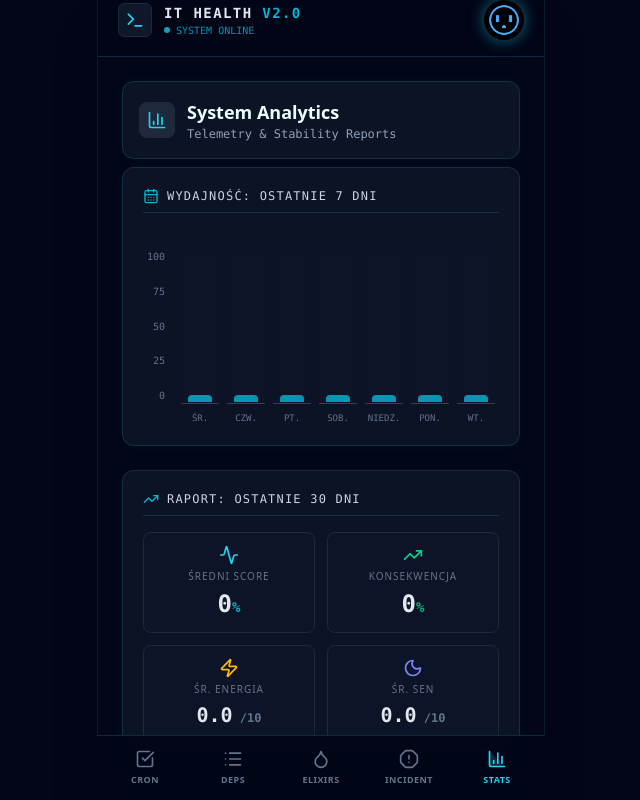
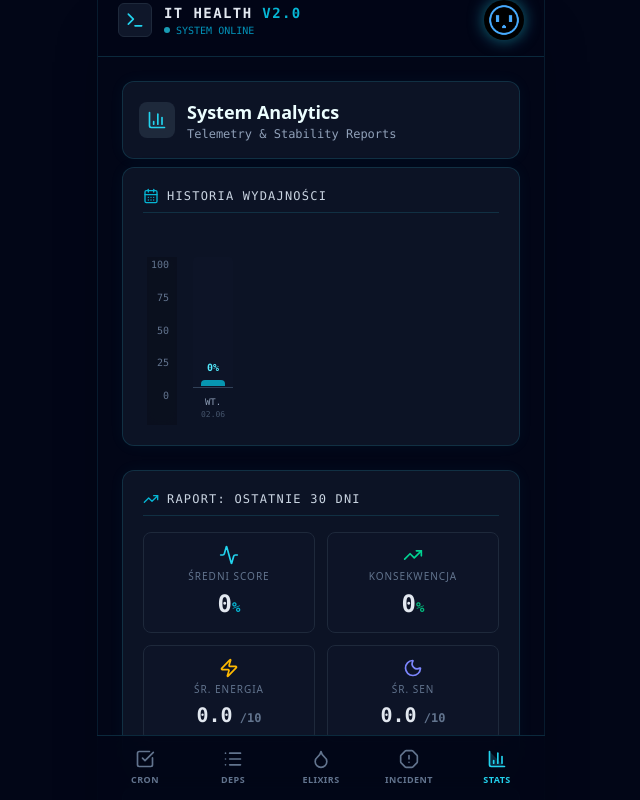
Before and after one commit to mariusz-pk/Zdrowie-IT, a React (Vite) app: page / in a window 1280 px wide. Both pictures are taken after a click on the button "STATS". Shown: the top 800 px of the page, without its empty margins (319-959 px from the left). Built offline with nearby package versions, Linux system fonts and the light colour scheme.

Commit message:
feat(analytics): refactor dynamic chart data rendering
Update Analytics component to dynamically adjust date ranges based on history length instead of fixed intervals. Clean up SVG type imports in Dependencies component.

```diff
--- a/src/components/Analytics.tsx
+++ b/src/components/Analytics.tsx
@@ -1,4 +1,4 @@
-import { useMemo } from 'react';
+import { useMemo, useRef, useEffect } from 'react';
 import { useLocalStorage } from '../hooks/useLocalStorage';
 import { BarChart3, TrendingUp, CalendarDays, Zap, Moon, Activity } from 'lucide-react';
 
@@ -41,21 +41,38 @@ const getLastNDays = (n: number) => {
 export function Analytics() {
   const [history] = useLocalStorage<Record<string, DailyCronState>>('v2_dailyCronHistory_v2', {});
 
-  const weekDates = useMemo(() => getLastNDays(7), []);
+  const chartDates = useMemo(() => {
+    const activeDates = Object.keys(history).sort();
+    const todayStr = getLastNDays(1)[0];
+
+    if (activeDates.length === 0) {
+      return [todayStr];
+    }
+
+    const firstDate = new Date(activeDates[0]);
+    const todayDate = new Date(todayStr); // Normalize to local midnight strings
+
+    const diffTime = todayDate.getTime() - firstDate.getTime();
+    const diffDays = Math.ceil(diffTime / (1000 * 60 * 60 * 24)) + 1;
+
+    return getLastNDays(Math.max(1, diffDays));
+  }, [history]);
+
   const monthDates = useMemo(() => getLastNDays(30), []);
 
-  const weekData = useMemo(() => {
-    return weekDates.map(date => {
+  const chartData = useMemo(() => {
+    return chartDates.map(date => {
       const state = history[date];
       return {
         date,
         dayName: new Date(date).toLocaleDateString('pl-PL', { weekday: 'short' }),
+        dayStr: date.slice(8, 10) + '.' + date.slice(5, 7),
         score: calculateScore(state),
         energia: state?.energia || 0,
         sen: state?.sen || 0,
       };
     });
-  }, [history, weekDates]);
+  }, [history, chartDates]);
 
   const monthStats = useMemo(() => {
     const daysWithData = monthDates.filter(d => history[d]);
@@ -105,6 +122,14 @@ export function Analytics() {
     };
   }, [history, monthDates]);
 
+  const chartContainerRef = useRef<HTMLDivElement>(null);
+
+  useEffect(() => {
+    if (chartContainerRef.current) {
+      chartContainerRef.current.scrollLeft = chartContainerRef.current.scrollWidth;
+    }
+  }, [chartData]);
+
   return (
     <div className="space-y-6 pb-8 animate-in fade-in duration-300">
 
@@ -118,16 +143,16 @@ export function Analytics() {
         </div>
       </div>
 
-      {/* Weekly Chart */}
+      {/* Performance Chart */}
       <div className="cyber-panel p-5 space-y-5">
         <div className="flex items-center gap-2 border-b border-cyan-900/50 pb-2">
           <CalendarDays className="w-4 h-4 text-cyan-500" />
-          <h3 className="text-xs uppercase tracking-widest text-slate-300 font-mono">Wydajność: Ostatnie 7 dni</h3>
+          <h3 className="text-xs uppercase tracking-widest text-slate-300 font-mono">Historia Wydajności</h3>
         </div>
 
-        <div className="flex pt-4 h-48 gap-3 sm:gap-4 px-1">
+        <div ref={chartContainerRef} className="flex pt-6 h-48 gap-2 sm:gap-4 px-1 overflow-x-auto">
           {/* Y-Axis */}
-          <div className="flex flex-col justify-between text-[10px] text-slate-500 font-mono text-right pb-[22px]">
+          <div className="sticky left-0 bg-[#0B101E]/90 backdrop-blur-sm z-10 pr-2 pl-1 flex flex-col justify-between text-[10px] text-slate-500 font-mono text-right pb-[22px] min-w-[28px]">
             <span>100</span>
             <span>75</span>
             <span>50</span>
@@ -135,20 +160,23 @@ export function Analytics() {
             <span>0</span>
           </div>
 
-          <div className="flex items-end justify-between flex-1 gap-1 sm:gap-2 h-full">
-            {weekData.map((day, i) => (
-              <div key={day.date} className="flex flex-col items-center flex-1 group h-full">
+          <div className="flex items-end flex-1 gap-2 sm:gap-4 h-full pb-1 min-w-max pr-4">
+            {chartData.map((day, i) => (
+              <div key={day.date} className="flex flex-col items-center group h-full w-8 sm:w-10 shrink-0">
                 <div className="relative w-full flex justify-center h-full items-end bg-slate-900/50 rounded-t-sm border-b border-slate-700 pb-px">
                   <div
                     className="w-full max-w-[24px] bg-cyan-500/80 rounded-t-sm transition-all duration-500 group-hover:bg-cyan-400 relative"
                     style={{ height: `${Math.max(day.score, 4)}%` }}
                   >
-                    <div className="absolute -top-6 left-1/2 -translate-x-1/2 opacity-0 group-hover:opacity-100 transition-opacity text-[10px] text-cyan-300 font-mono bg-slate-950 px-1 py-0.5 rounded border border-cyan-900/50 z-10 pointer-events-none">
+                    <div className="absolute -top-5 left-1/2 -translate-x-1/2 text-[9px] sm:text-[10px] text-cyan-300 font-mono font-bold">
                       {day.score}%
                     </div>
                   </div>
                 </div>
-                <span className="text-[9px] uppercase mt-2 text-slate-500 font-mono">{day.dayName}</span>
+                <div className="flex flex-col items-center mt-2">
+                  <span className="text-[9px] uppercase text-slate-400 font-mono truncate">{day.dayName}</span>
+                  <span className="text-[8px] text-slate-600 font-mono">{day.dayStr}</span>
+                </div>
               </div>
             ))}
           </div>
--- a/src/components/Dependencies.tsx
+++ b/src/components/Dependencies.tsx
@@ -1,9 +1,9 @@
-import { useState } from 'react';
+import { useState, type SVGProps } from 'react';
 import { useLocalStorage } from '../hooks/useLocalStorage';
 import { ExternalLink, Check, Sprout, Activity, Circle, Droplet, Hexagon, Leaf, Flame, Pill, Coffee, Package, TestTube, Wheat, Nut, Dna, LeafyGreen, Carrot, Container, Grape, Citrus, Egg, Bean, Hop, Beaker, Diamond, Zap } from 'lucide-react';
 import { MONTHLY_CORE_DEPENDENCIES, WEEKLY_PATCHES_DEPENDENCIES } from '../data';
 
-const BlueberryIcon = (props: React.SVGProps<SVGSVGElement>) => (
+const BlueberryIcon = (props: SVGProps<SVGSVGElement>) => (
   <svg
     xmlns="http://www.w3.org/2000/svg"
     width="24"
```
